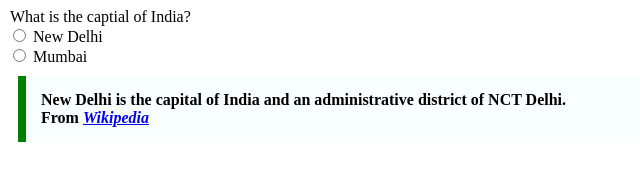
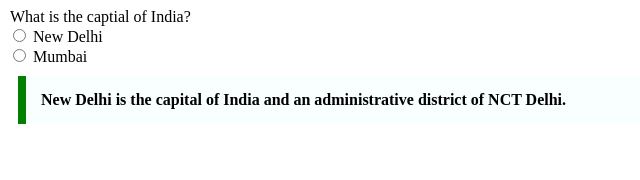
Before and after one commit to acciojob/trivia-aashxs, a website: page main.html in a window 1280 px wide. Shown: the whole page, without its empty margins (0-640 px from the left). Drawn offline with Linux system fonts and the light colour scheme.

Commit message:
created a submission

```diff
--- a/main.html
+++ b/main.html
@@ -23,7 +23,7 @@
             <div>
                 <blockquote>
                     New Delhi is the capital of India and an administrative district of NCT Delhi.
-                    <footer>From <cite><a href="https://en.wikipedia.org/wiki/New_Delhi" target="_blank">Wikipedia</a></cite></footer>
+                     <cite="https://en.wikipedia.org/wiki/New_Delhi></cite>
                   </blockquote>
 
                   <style>
```
